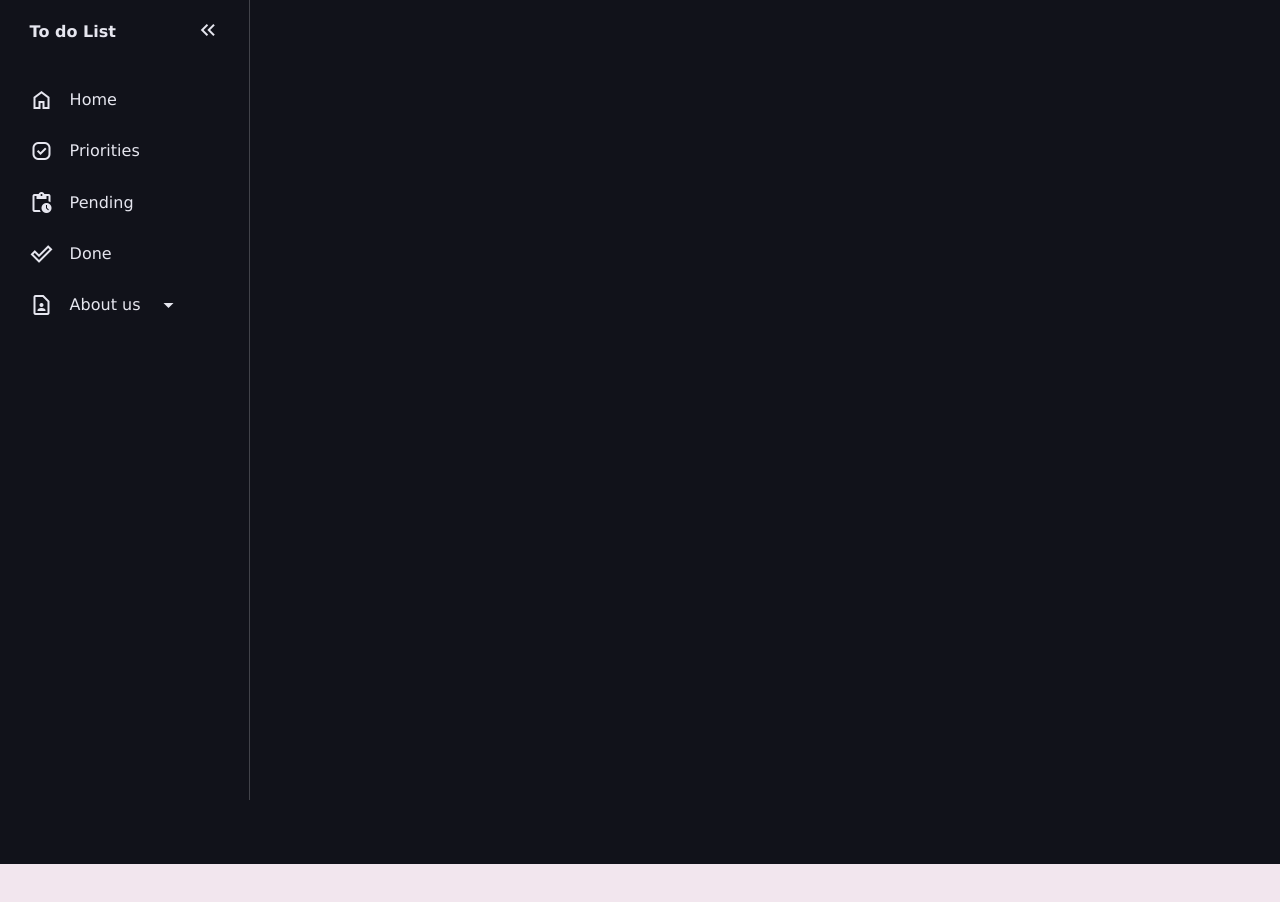
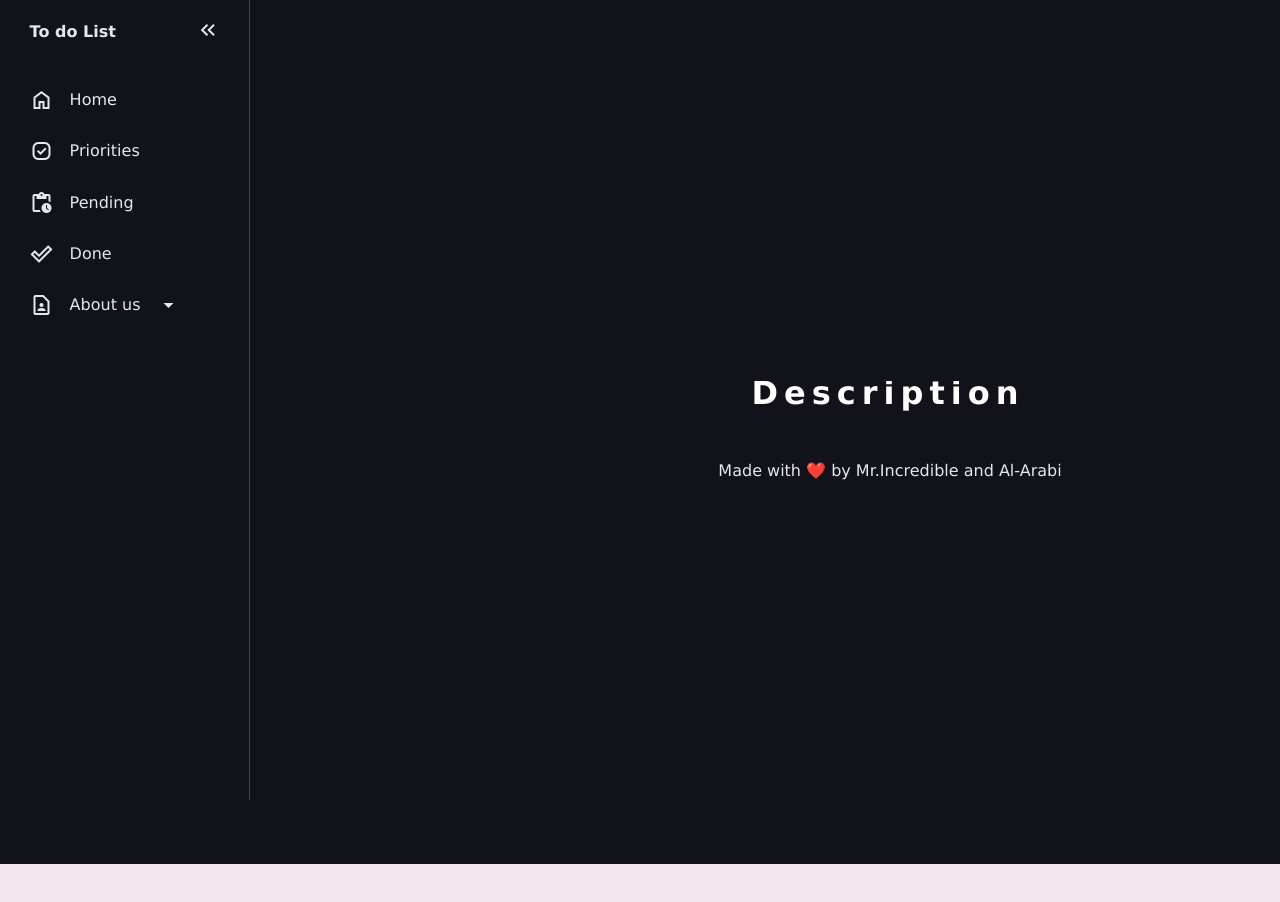
Before and after one commit to mr1ncredibl3/CSC-Semi-final-Project, a plain HTML site: page description.html in a window 1280 px wide. After the commit the page ends 864 px from the top, so only its background shows below. Drawn offline with nearby package versions, Linux system fonts and the light colour scheme.

Commit message:
Update description.html

```diff
--- a/description.html
+++ b/description.html
@@ -68,13 +68,18 @@
         </ul>
     </nav>
     <main>
-        <div style="padding: 2rem;">
-            <h1>Welcome to the Task Manager</h1>
-            <div style="height: 2000px;"></div>
+                <div class="typewriter-container">
+            <h1 class="typewriter">
+                Description
+            </h1>
         </div>
-        <div class="container">
 
+                <span></span>
+            </div>
         </div>
+                  <div class="box1"><label>Made with ❤️ by Mr.Incredible and Al-Arabi</label>
+
+                </div>
     </main>
 </body>
 
```
